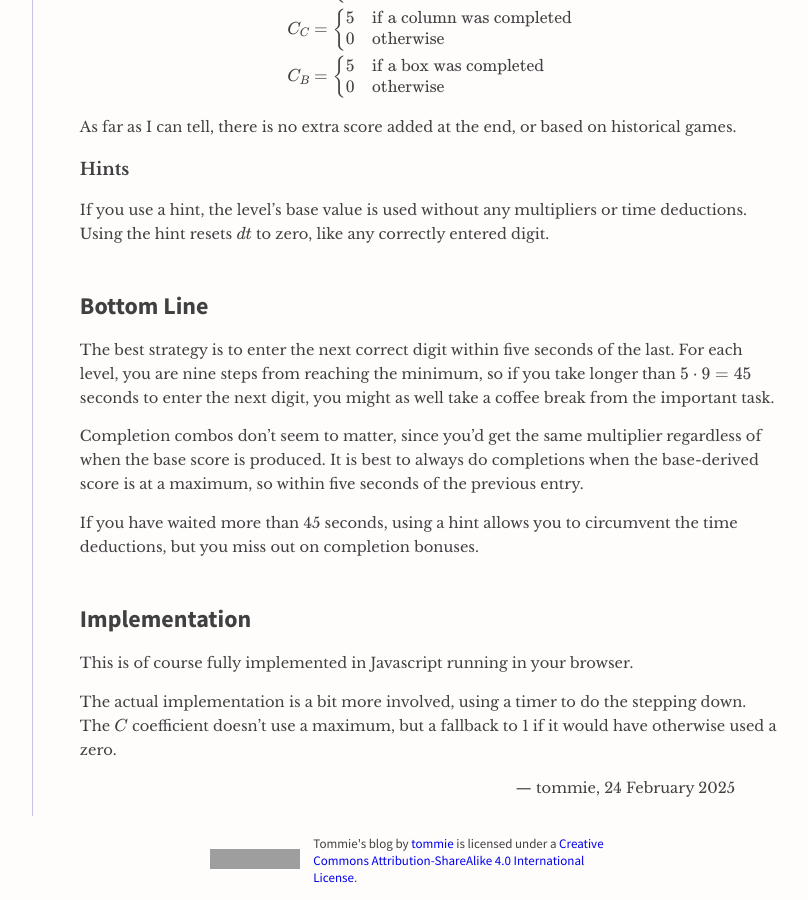
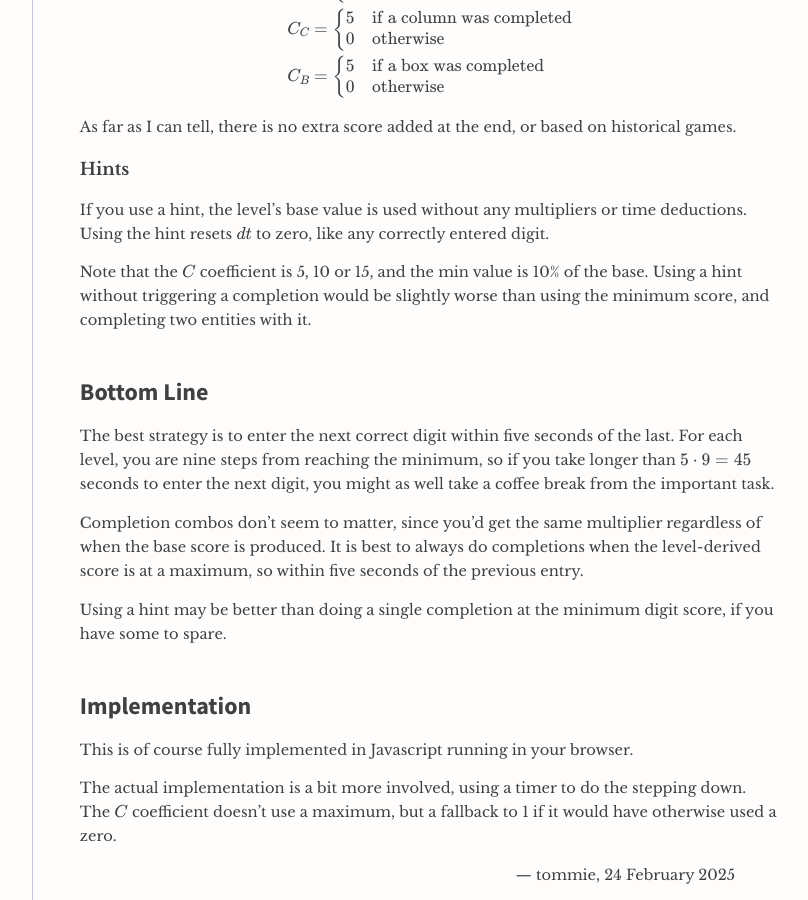
Before and after one commit to tommie/tommie.github.io, a Jekyll site: the page built from _posts/2025-02-24-sudoko-com-scoring.md, in a window 1280 px wide and 900 px high, scrolled down 752 px. Shown: the whole window, without its empty margins (211-1019 px from the left). Built offline with Jekyll 4.4.1, drawn with Linux system fonts in a browser that asks for light colours; grey boxes are pictures that could not be loaded.

Commit message:
Rephrasing hints in 2025-02-24-sudoko-com-scoring.

```diff
--- a/_posts/2025-02-24-sudoko-com-scoring.md
+++ b/_posts/2025-02-24-sudoko-com-scoring.md
@@ -62,15 +62,18 @@ As far as I can tell, there is no extra score added at the end, or based on hist
 If you use a hint, the level's base value is used without any multipliers or time deductions.
 Using the hint resets \\(dt\\) to zero, like any correctly entered digit.
 
+Note that the \\(C\\) coefficient is 5, 10 or 15, and the min value is 10% of the base.
+Using a hint without triggering a completion would be slightly worse than using the minimum score, and completing two entities with it.
+
 ## Bottom Line
 
 The best strategy is to enter the next correct digit within five seconds of the last.
 For each level, you are nine steps from reaching the minimum, so if you take longer than \\(5 \cdot 9 = 45\\) seconds to enter the next digit, you might as well take a coffee break from the important task.
 
 Completion combos don't seem to matter, since you'd get the same multiplier regardless of when the base score is produced.
-It is best to always do completions when the base-derived score is at a maximum, so within five seconds of the previous entry.
+It is best to always do completions when the level-derived score is at a maximum, so within five seconds of the previous entry.
 
-If you have waited more than 45 seconds, using a hint allows you to circumvent the time deductions, but you miss out on completion bonuses.
+Using a hint may be better than doing a single completion at the minimum digit score, if you have some to spare.
 
 ## Implementation
 
```
